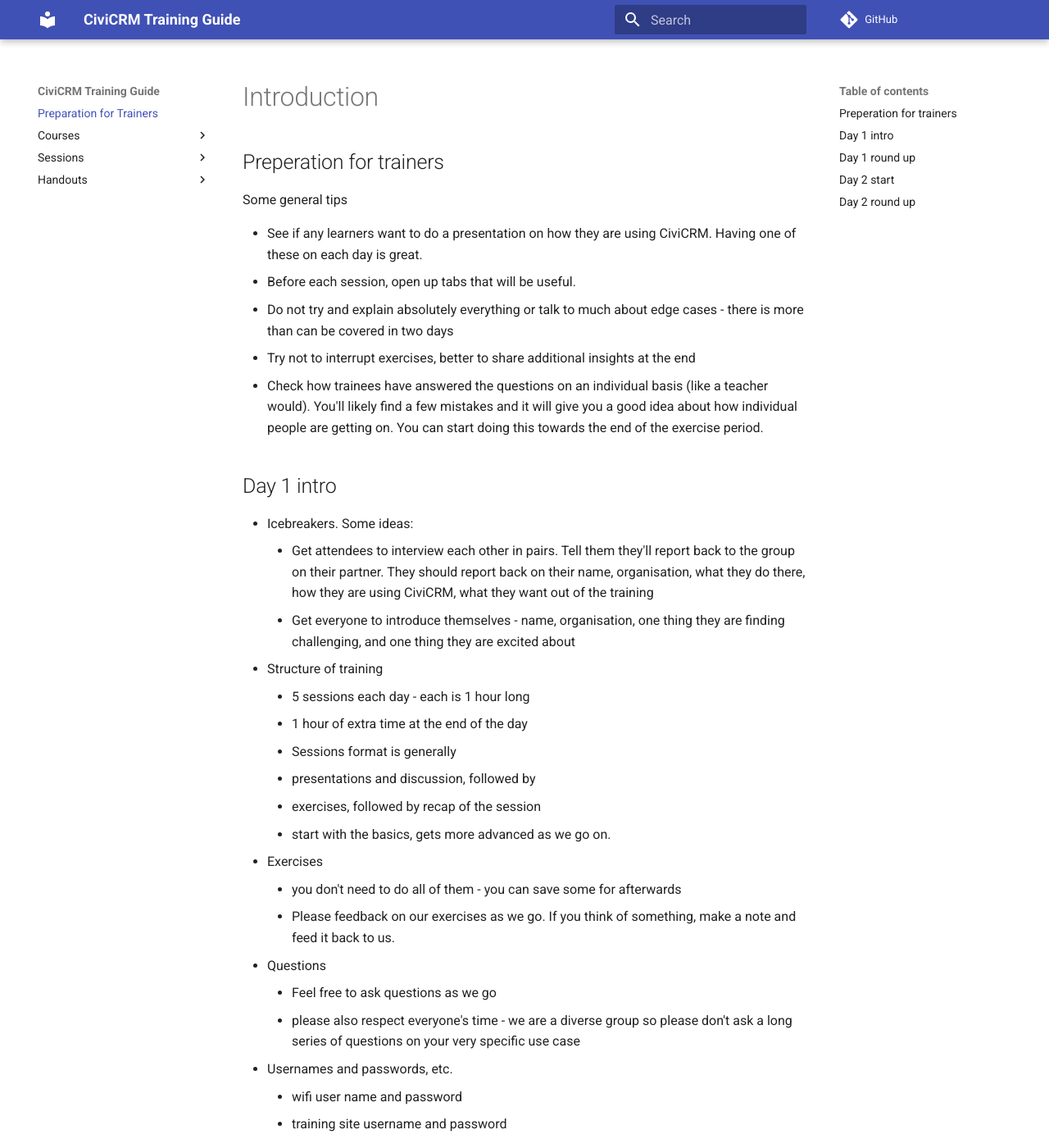
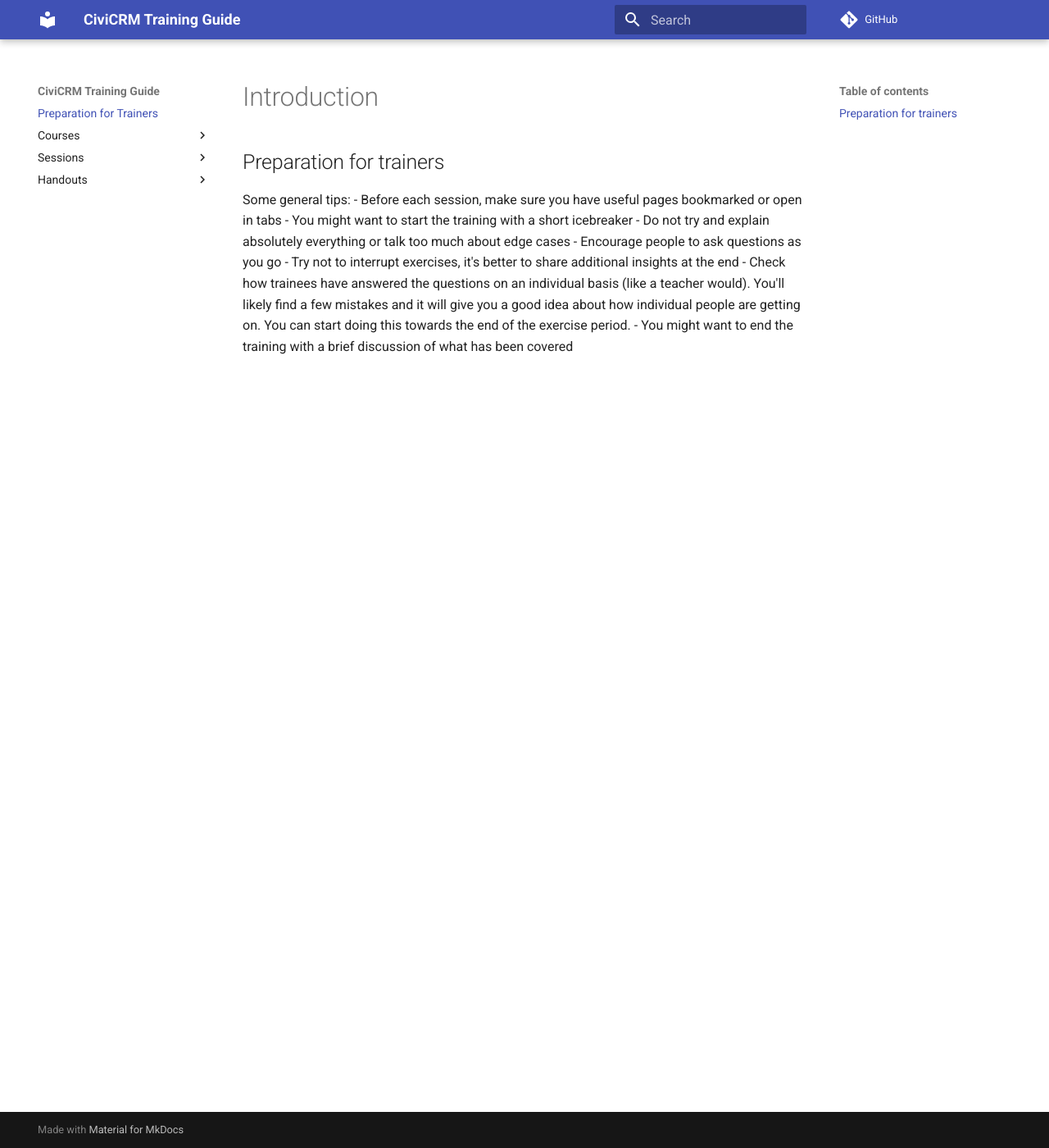
Before and after one commit to civicrm/civicrm-training-guide, an MkDocs documentation site: the page built from docs/introduction-for-trainers.md, in a window 1280 px wide and 1400 px high. Shown: the whole window at 82% size. Built offline with MkDocs 1.6.1 and Material for MkDocs 9.7.7, drawn with Linux system fonts in a browser that asks for light colours; comment, search, counter and statistics services are not loaded; some of the changed text lies outside the part shown.

Commit message:
Update introduction-for-trainers.md

```diff
--- a/docs/introduction-for-trainers.md
+++ b/docs/introduction-for-trainers.md
@@ -1,55 +1,12 @@
 # Introduction
 
-## Preperation for trainers
+## Preparation for trainers
 
-Some general tips
-
-- See if any learners want to do a presentation on how they are using CiviCRM. Having one of these on each day is great.
-- Before each session, open up tabs that will be useful.
-- Do not try and explain absolutely everything or talk to much about edge cases - there is more than can be covered in two days
-- Try not to interrupt exercises, better to share additional insights at the end
+Some general tips:
+- Before each session, make sure you have useful pages bookmarked or open in tabs
+- You might want to start the training with a short icebreaker
+- Do not try and explain absolutely everything or talk too much about edge cases
+- Encourage people to ask questions as you go
+- Try not to interrupt exercises, it's better to share additional insights at the end
 - Check how trainees have answered the questions on an individual basis (like a teacher would). You'll likely find a few mistakes and it will give you a good idea about how individual people are getting on. You can start doing this towards the end of the exercise period.
-
-## Day 1 intro
-
-- Icebreakers. Some ideas:
-    - Get attendees to interview each other in pairs. Tell them they'll report back to the group on their partner. They should report back on their name, organisation, what they do there, how they are using CiviCRM, what they want out of the training
-    - Get everyone to introduce themselves - name, organisation, one thing they are finding challenging, and one thing they are excited about
-- Structure of training
-    - 5 sessions each day - each is 1 hour long
-    - 1 hour of extra time at the end of the day
-    - Sessions format is generally
-    - presentations and discussion, followed by
-    - exercises, followed by recap of the session
-    - start with the basics, gets more advanced as we go on.
-- Exercises
-    - you don't need to do all of them - you can save some for afterwards
-    - Please feedback on our exercises as we go. If you think of something, make a note and feed it back to us.
-- Questions
-    - Feel free to ask questions as we go
-    - please also respect everyone's time - we are a diverse group so please don't ask a long series of questions on your very specific use case
-- Usernames and passwords, etc.
-    - wifi user name and password
-    - training site username and password
-
-## Day 1 round up
-
-- Tell people what they just learned - (go back through the day)
-- Tell people to think about their choice of session for day 2
-- Choice of session
-- Reminder about feedback on exercises. If you think of something, make a note and feed it back to us.
-
-## Day 2 start
-
-- Ask people to tell us about something they learnt yesterday
-- Recap the day for them
-- Introduce this day
-- Decide on the topic for the afternoon
-- Reminder about feedback on exercises. If you think of something, make a note and feed it back to us.
-
-## Day 2 round up
-
-- Thanks for coming
-- Hope it was useful
-- Reminder about conferences
-- Reminder about feedback on exercises. If you think of something, make a note and feed it back to us.
+- You might want to end the training with a brief discussion of what has been covered
```
